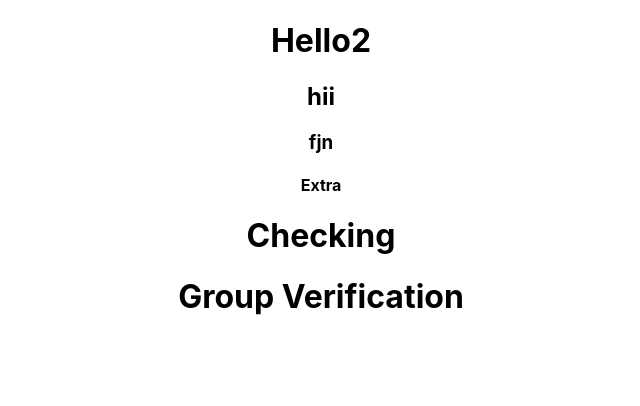
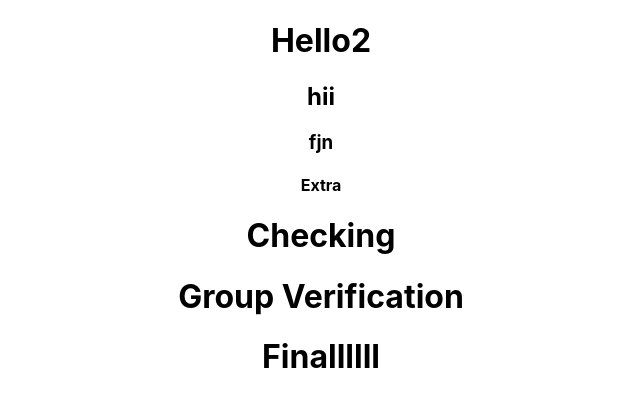
Before and after one commit to Ishsinghal/Demo, a React (Create React App) app in the folder myapp/: page / in a window 1280 px wide. Shown: the top 406 px of the page, without its empty margins (319-959 px from the left). Built offline with nearby package versions, Linux system fonts and the light colour scheme.

Commit message:
Update App.js

```diff
--- a/myapp/src/App.js
+++ b/myapp/src/App.js
@@ -10,6 +10,7 @@ function App() {
       <h4>Extra</h4>
       <h1>Checking</h1>
       <h1>Group Verification</h1>
+    <h1>Finallllll</h1>
     </div>
   );
 }
```
